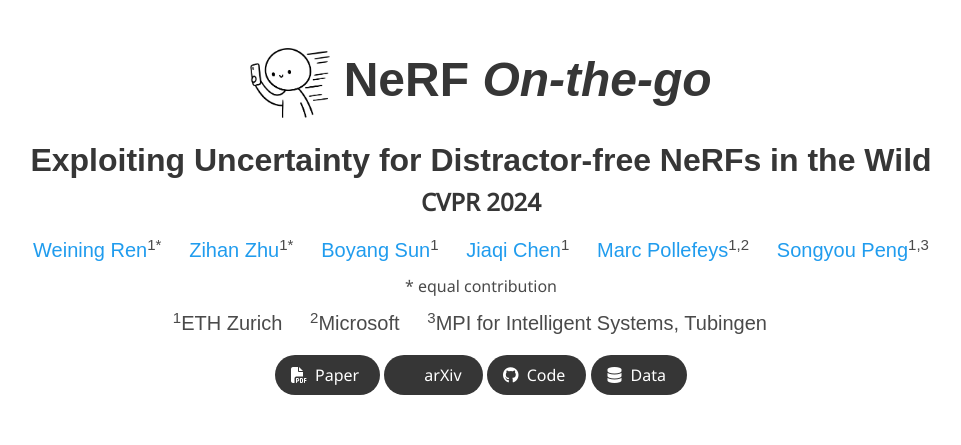
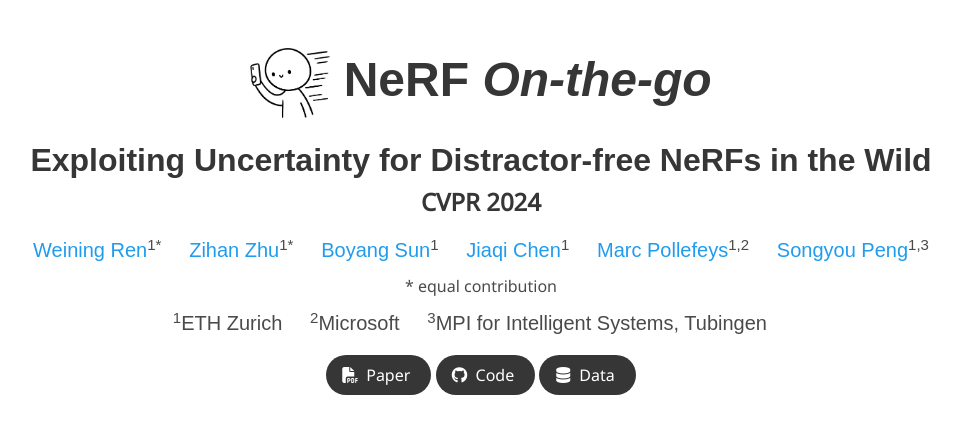
Before and after one commit to rwn17/rwn17.github.io, a plain HTML site: page nerf-on-the-go/index.html in a window 1280 px wide. Shown: the top 445 px of the page, without its empty margins (159-1120 px from the left). Drawn offline with nearby package versions, Linux system fonts and the light colour scheme; a script that the page names is missing; some icons are missing; a web font is replaced by a local one.

Commit message:
update teaser and arxiv link

```diff
--- a/nerf-on-the-go/index.html
+++ b/nerf-on-the-go/index.html
@@ -106,22 +106,12 @@
             <div class="publication-links">
               <!-- PDF Link. -->
               <span class="link-block">
-                <a href="https://drive.google.com/file/d/1aVhugFmPTkV4tznn-kRiPk_VV7PlkUa4/view?usp=sharing"
+                <a href="https://arxiv.org/abs/2405.18715"
                    class="external-link button is-normal is-rounded is-dark">
                   <span class="icon">
                       <i class="fas fa-file-pdf"></i>
                   </span>
                   <span>Paper</span>
-                </a>
-              </span>
-
-              <span class="link-block">
-                <a href="https://arxiv.org/abs/2405.18715"
-                   class="external-link button is-normal is-rounded is-dark">
-                  <span class="icon">
-                      <i class="ai ai-arxiv"></i>
-                  </span>
-                  <span>arXiv</span>
                 </a>
               </span>
 
```
